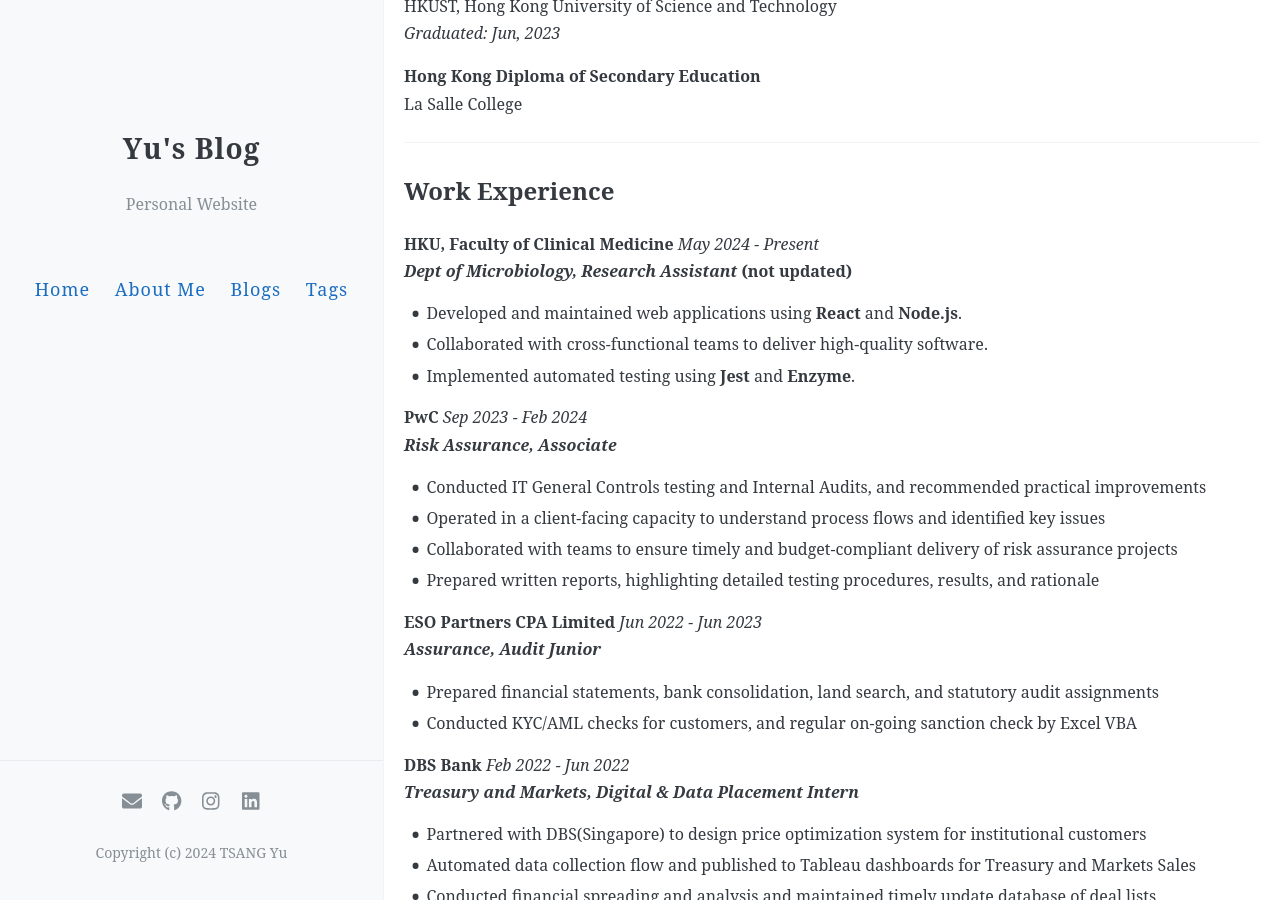
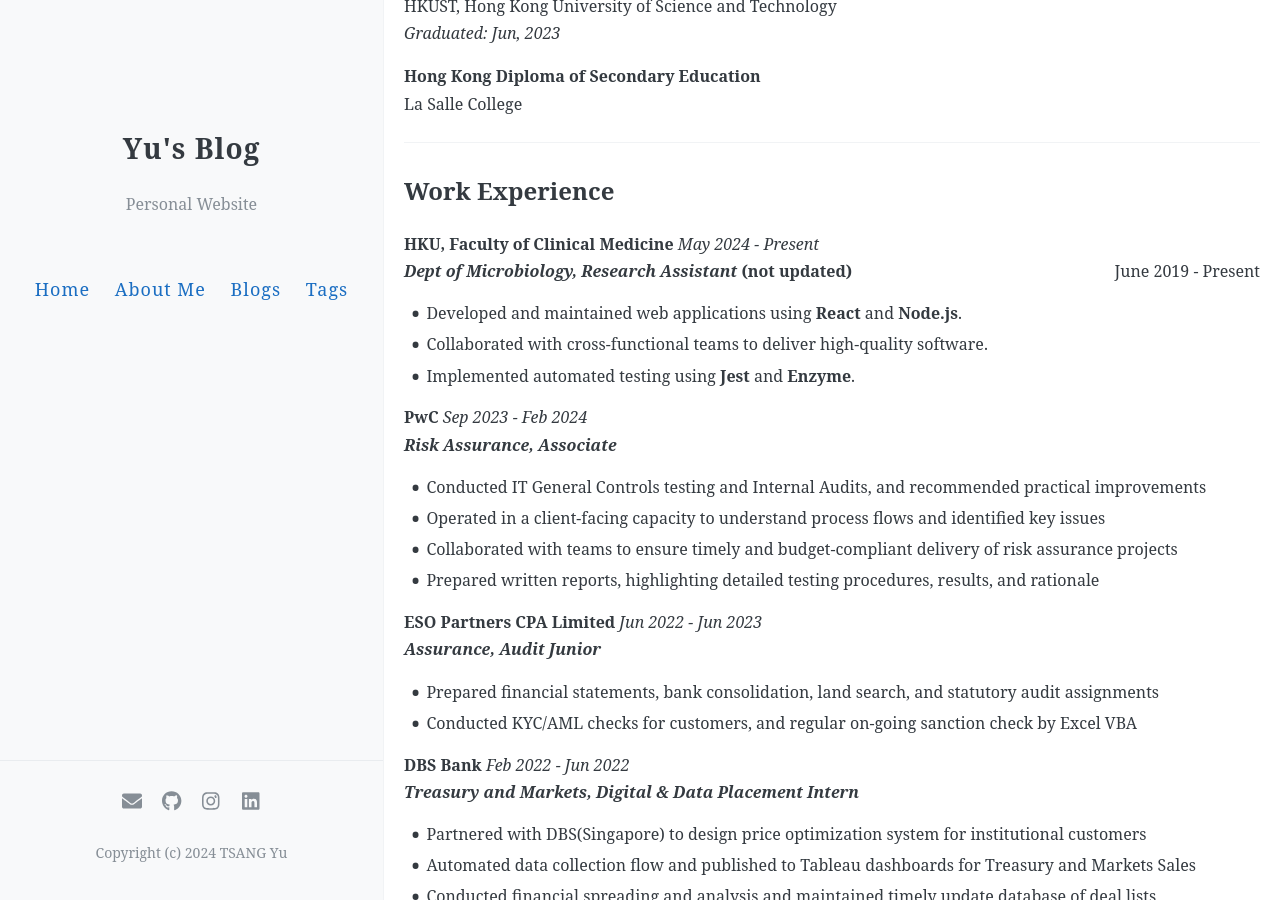
Before and after one commit to yutsang/yutsang.github.io, a Jekyll site: the page built from about.md, in a window 1280 px wide and 900 px high, scrolled down 700 px. Built offline with Jekyll 4.4.1, drawn with Linux system fonts in a browser that asks for light colours; comment, search, counter and statistics services are not loaded.

Commit message:
try html in md

```diff
--- a/about.md
+++ b/about.md
@@ -35,7 +35,7 @@
 
 **HKU, Faculty of Clinical Medicine**
 *May 2024 - Present*
-***Dept of Microbiology, Research Assistant*** **(not updated)**
+***Dept of Microbiology, Research Assistant*** **(not updated)** <span style="float: right;">June 2019 - Present</span>
 
 - Developed and maintained web applications using **React** and **Node.js**.
 - Collaborated with cross-functional teams to deliver high-quality software.
```
